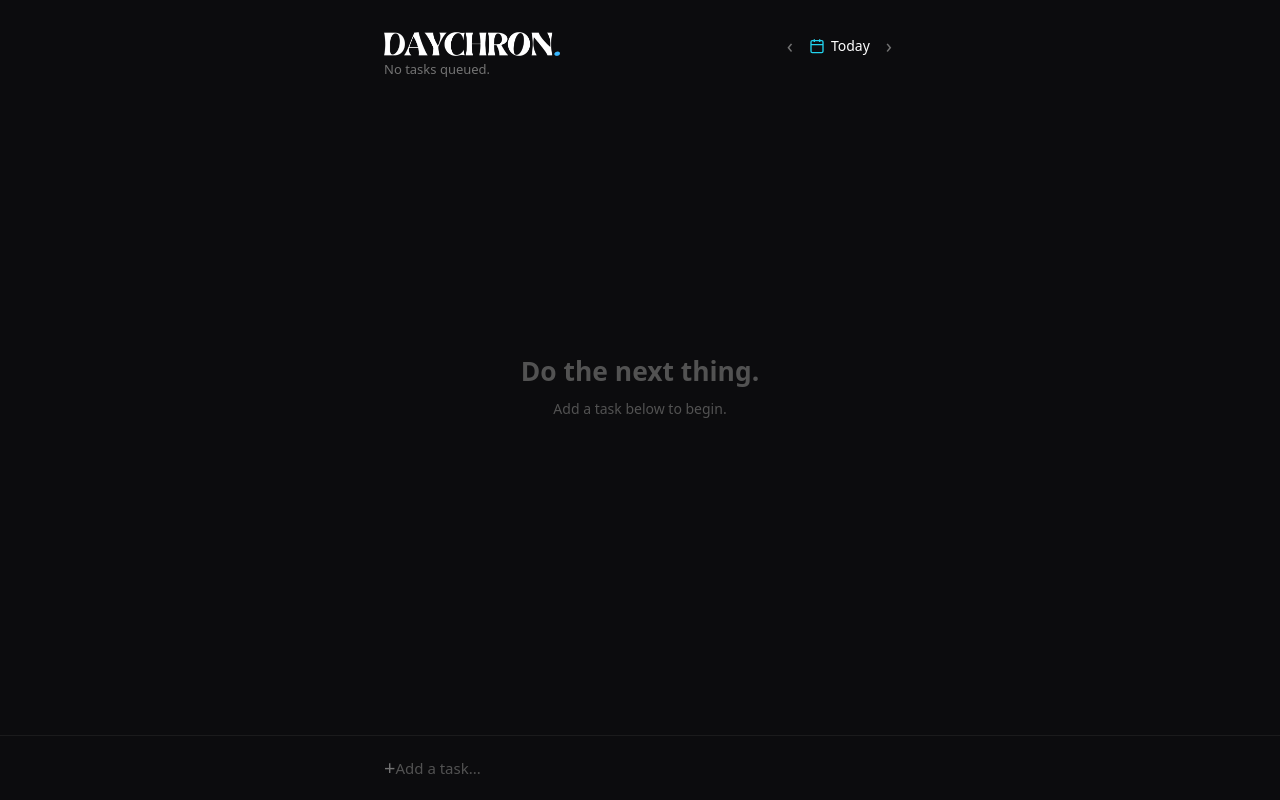
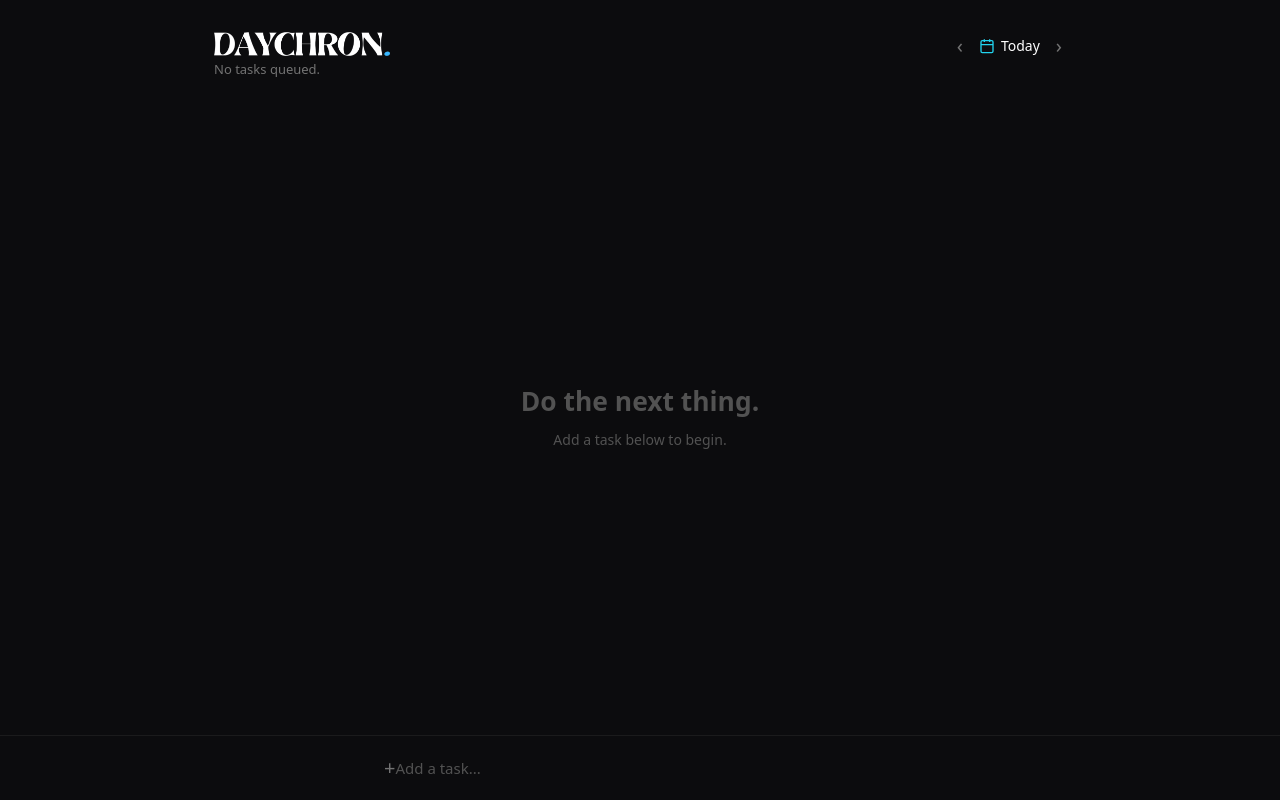
Before and after one commit to javierlnmn/daychron, a Django app: page / in a window 1280 px wide. Run offline with Django 5.2, Linux system fonts and the light colour scheme; the visitor is signed in with stand-in values (Sample User, id 1); data comes from the database, SQL or seed files in the repository; data that the repository does not hold is empty; parts of the project's set-up code (start-up, migrations or seed data) failed here and were passed over; some libraries are stand-ins or nearby versions.

Commit message:
Update UI

```diff
--- a/tasks/templates/tasks/partials/current_task.html
+++ b/tasks/templates/tasks/partials/current_task.html
@@ -1,6 +1,6 @@
 {% load task_tags %}
 
-<div class="bg-[#151517] rounded-2xl px-8 pt-10 pb-8 border border-neutral-800/40 relative">
+<div class="bg-gradient-to-b from-[#1e1e22] to-[#151517] rounded-2xl px-8 pt-10 pb-8 border border-neutral-600/25 shadow-xl shadow-black/30 relative">
 
   {% if task.is_running %}
   <div class="absolute top-5 right-5">
--- a/tasks/templates/tasks/partials/task_list.html
+++ b/tasks/templates/tasks/partials/task_list.html
@@ -1,6 +1,6 @@
 {% if not pending_tasks and not completed_tasks %}
 
-<div class="flex flex-col items-center justify-center" style="padding-top: 30vh;">
+<div class="flex flex-col items-center justify-center flex-1">
   <p class="text-[1.65rem] font-semibold text-neutral-600">Do the next thing.</p>
   <p class="text-sm text-neutral-600 mt-2">Add a task below to begin.</p>
 </div>
@@ -8,34 +8,40 @@
 {% else %}
 
   {% if current_task %}
-    <div class="flex flex-col gap-2">
+  <div class="flex flex-col gap-2 shrink-0">
     <h2 class="text-[11px] font-semibold tracking-[0.15em] text-neutral-500 uppercase">Right now</h2>
     {% include 'tasks/partials/current_task.html' with task=current_task %}
   </div>
   {% endif %}
 
   {% with up_next=pending_tasks|slice:"1:" %}
+  {% if up_next or completed_tasks %}
+  <div class="flex-1 min-h-0 grid grid-cols-1 lg:grid-cols-2 gap-4">
+
+    <div class="min-h-[400px] overflow-y-auto rounded-2xl bg-[#131315] border border-neutral-700/30 shadow-lg shadow-black/20 px-5 pt-4 pb-3">
+      <h2 class="text-[11px] font-semibold tracking-[0.15em] text-neutral-500 uppercase mb-3">Up Next</h2>
       {% if up_next %}
-    <div class="flex flex-col gap-2">
-      <h2 class="text-[11px] font-semibold tracking-[0.15em] text-neutral-500 uppercase">Up Next</h2>
       <div class="flex flex-col gap-2 divide-y divide-neutral-800/60">
         {% for task in up_next %}
           {% include 'tasks/partials/up_next_task.html' %}
         {% endfor %}
       </div>
+      {% endif %}
     </div>
-  {% endif %}
-  {% endwith %}
 
+    <div class="min-h-[400px] overflow-y-auto rounded-2xl bg-[#131315] border border-neutral-700/30 shadow-lg shadow-black/20 px-5 pt-4 pb-3">
+      <h2 class="text-[11px] font-semibold tracking-[0.15em] text-neutral-500 uppercase mb-3">Completed &middot; {{ completed_tasks|length }}</h2>
       {% if completed_tasks %}
-  <div class="flex flex-col gap-2">
-    <h2 class="text-[11px] font-semibold tracking-[0.15em] text-neutral-500 uppercase">Completed &middot; {{ completed_tasks|length }}</h2>
       <div class="flex flex-col gap-2 divide-y divide-neutral-800/60">
         {% for task in completed_tasks %}
           {% include 'tasks/partials/completed_task.html' with task=task %}
         {% endfor %}
       </div>
+      {% endif %}
+    </div>
+
   </div>
   {% endif %}
+  {% endwith %}
 
 {% endif %}
--- a/tasks/templates/tasks/queue.html
+++ b/tasks/templates/tasks/queue.html
@@ -3,9 +3,9 @@
 
 {% block content %}
 <main
-  class="flex-1 flex flex-col items-center text-white relative overflow-y-auto"
+  class="h-svh flex flex-col items-center text-white relative"
 >
-  <div class="w-full max-w-[560px] px-6 pt-8 pb-28 flex-1">
+  <div class="w-full max-w-[560px] lg:max-w-[900px] px-6 pt-8 pb-20 flex-1 flex flex-col min-h-0">
     <div class="flex items-start justify-between mb-8">
       <div>
         <img
@@ -52,7 +52,7 @@
       </div>
     </div>
 
-    <div id="queue-content" class="overflow-y-auto flex flex-col gap-8">
+    <div id="queue-content" class="flex-1 flex flex-col gap-6 min-h-0">
       {% include 'tasks/partials/task_list.html' %}
     </div>
   </div>
```
Lines whose indentation alone changed are shown as unchanged.
